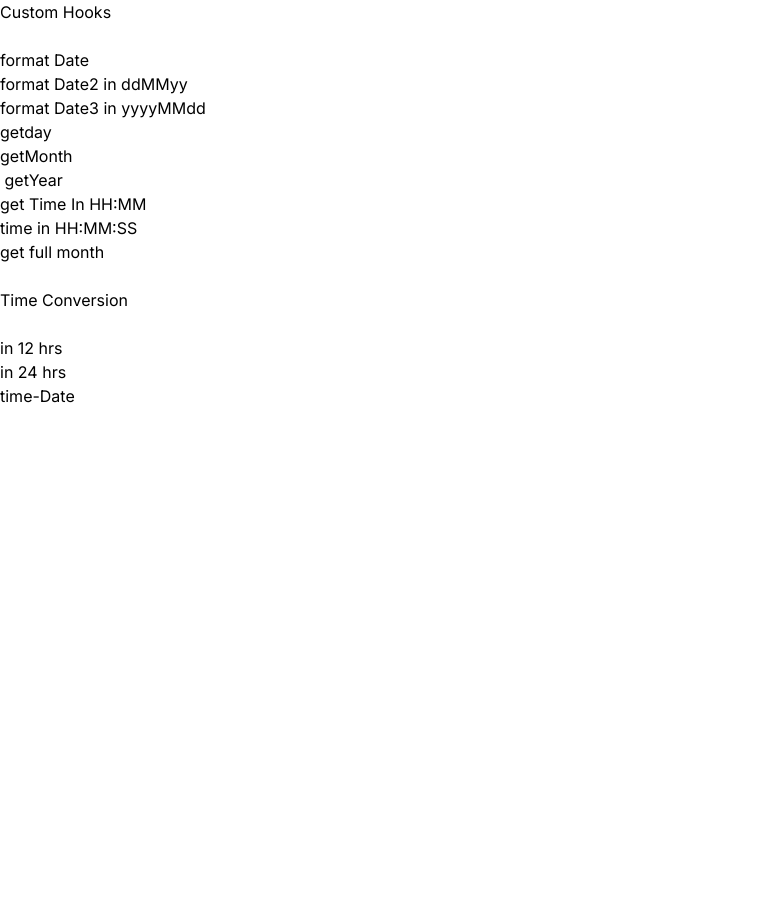
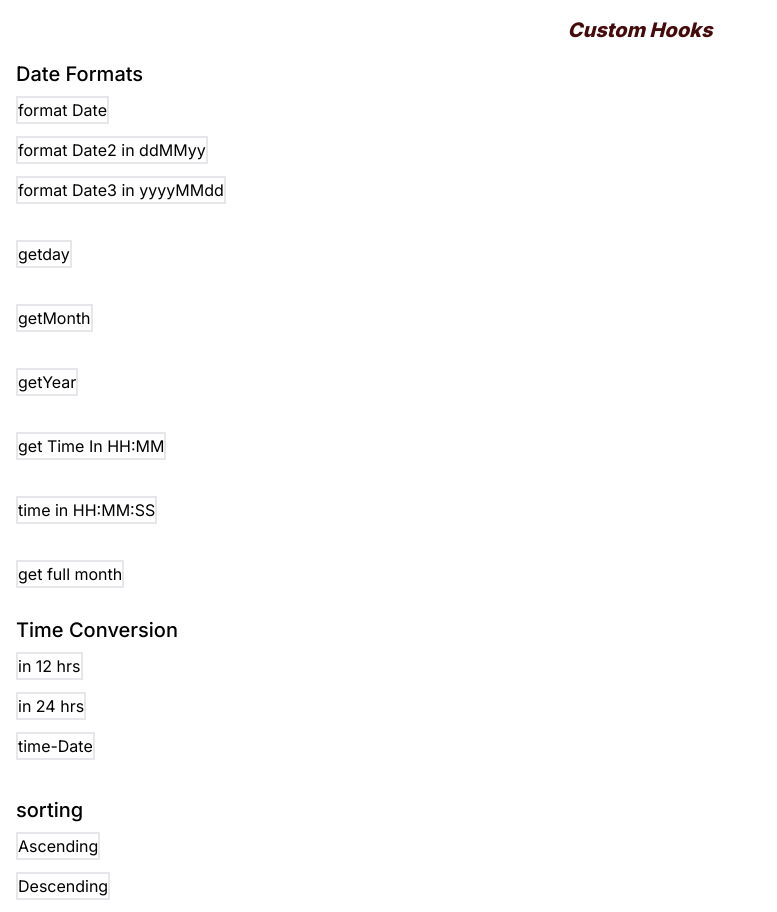
Before and after one commit to Chhavi0405/hooks, a Next.js app: page / in a window 1280 px wide. Shown: the whole page, without its empty margins (0-777 px from the left). Before the commit the page ends 800 px from the top, so only its background shows below. Built offline with nearby package versions, Linux system fonts and the light colour scheme.

Commit message:
date sorting and styling

```diff
--- a/app/page.tsx
+++ b/app/page.tsx
@@ -3,6 +3,7 @@
 import { useState } from "react";
 import useFormat from "./useFormats/page";
 import useConversion from "./useConversion/page";
+import UseDateSorting from "./useDateSorting/page";
 
 export default function Home() {
   const {
@@ -16,20 +17,48 @@ export default function Home() {
     getTimeInHHMMSS,
     getyyyyMMdd,
     getyyyyMMMMdd,
+  } = useFormat();
+  const { convertTimeTo12HourTime, convertTimeTo24HourTime, getTimeAndDate } =
+    useConversion();
+  const { sortDateAsc, sortDateDesc } = UseDateSorting();
 
-  } = useFormat();
-  const {convertTimeTo12HourTime,convertTimeTo24HourTime,getTimeAndDate} = useConversion()
   const [input, setInput] = useState<string | number>();
-  const [isDay,setIsDay] = useState<string | number>();
-  const [isFullYearFormat,setIsFullYearFormat]=useState<string | number>();
+  const [isDay, setIsDay] = useState<string | number>();
+  const [isFullYearFormat, setIsFullYearFormat] = useState<string | number>();
   const [inputDay, setInputDay] = useState<string | number>();
-  const [isMonth,setIsMonth]  = useState<string|number|Date>()
-  const [isFullTime,setIsFullTime] = useState<string|number|Date>()
+  const [isMonth, setIsMonth] = useState<string | number | Date>();
+  const [isFullTime, setIsFullTime] = useState<string | number | Date>();
   const [isTime, setIsTime] = useState<number | Date | string>();
-  const [isMonthFull,setIsMonthFull]  = useState<string|number|Date>()
-  const [is12hrs,setIs12Hrs] = useState <number|string|Date>()
-  const [is24hrs,setIs24Hrs] = useState<number|string|Date>()
-  const [isTimeDate,setisTimeDate] = useState<number|string|Date>()
+  const [isMonthFull, setIsMonthFull] = useState<string | number | Date>();
+  const [is12hrs, setIs12Hrs] = useState<number | string | Date>();
+  const [is24hrs, setIs24Hrs] = useState<number | string | Date>();
+  const [isTimeDate, setisTimeDate] = useState<number | string | Date>();
+  const [isAsc, setIsAsc] = useState<number[] | Date[] | undefined>([]);
+  const [isDesc, setIsDesc] = useState<number[] | Date[] | undefined>([]);
+
+  const dates = [
+    new Date(1995, 6, 2),
+    new Date(1997, 6, 2),
+    new Date(1989, 6, 10),
+    new Date(1987, 1, 11),
+  ];
+
+  const handleAsc = () => {
+    setIsAsc(sortDateAsc(dates));
+  };
+
+  console.log(isAsc, "ascending");
+  const ascDates = sortDateAsc(dates);
+  //  console.log(ascDates,"qwer")
+
+  const handleDesc = () => {
+    setIsDesc(sortDateDesc(dates));
+  };
+
+  console.log(isDesc, "descending");
+  // const descendDate = sortDateDesc(dates2)
+  // console.log(descendDate,"descend")
+
   const handleFormatdate = () => {
     setInput(getYear(getDate()));
   };
@@ -41,80 +70,111 @@ export default function Home() {
   const handleGetTime = () => {
     setIsTime(getTimeInHHMM(getDate()));
   };
-  const handleFullMonth =()=>{
-    setIsMonthFull(getyyyyMMMMdd(getDate()))
-  }
-  const handleTime =()=>{
-  setIs12Hrs(convertTimeTo12HourTime(getDate()))
-  }
-  const handleTimeIn24 =()=>{
-    setIs24Hrs(convertTimeTo24HourTime(getDate()))
-  }
-  const handleTimeDate =()=>{
-    setisTimeDate(getTimeAndDate(getDate()))
-  }
-  const handleGetDay=()=>{
-    setIsDay(getMMddyyyy(getDate("2023-05-23")))
-  }
-  const handleddMMyy =()=>{
-    setIsFullYearFormat(getyyyyMMdd(getDate()))
-  }
-  const handleMonth =()=>{
-    setIsMonth(getMonth(getDate()))
-  }
-  const handleFullTime =()=>{
-    setIsFullTime(getTimeInHHMMSS(getDate()))
-  }
+  const handleFullMonth = () => {
+    setIsMonthFull(getyyyyMMMMdd(getDate()));
+  };
+  const handleTime = () => {
+    setIs12Hrs(convertTimeTo12HourTime(getDate()));
+  };
+  const handleTimeIn24 = () => {
+    setIs24Hrs(convertTimeTo24HourTime(getDate()));
+  };
+  const handleTimeDate = () => {
+    setisTimeDate(getTimeAndDate(getDate()));
+  };
+  const handleGetDay = () => {
+    setIsDay(getMMddyyyy(getDate("2023-05-23")));
+  };
+  const handleddMMyy = () => {
+    setIsFullYearFormat(getyyyyMMdd(getDate()));
+  };
+  const handleMonth = () => {
+    setIsMonth(getMonth(getDate()));
+  };
+  const handleFullTime = () => {
+    setIsFullTime(getTimeInHHMMSS(getDate()));
+  };
+
   return (
     <>
-      <h2>Custom Hooks</h2>
-<br/>
-      <button onClick={() =>handleGetDay() }>
-        format Date
-      </button> &nbsp;
-      {isDay}
-      <br />
-      <button onClick={() => getddMMyy(getDate())}>
+
+    <div className="px-4 py-4 ">
+      <h2 className="text-xl text-center italic font-extrabold text-red-950 mb-4">Custom Hooks</h2>
+
+      <h2 className="text-xl font-medium mb-2">Date Formats</h2>
+      <button className=" border-2 mb-3  space-x-4" onClick={() => handleGetDay()}>format Date</button>
+
+      <p className=" space-x-4 text-pink-950">{isDay}</p>
+
+      <button className=" border-2 mb-3" onClick={() => getddMMyy(getDate())}>
         format Date2 in ddMMyy
       </button>
       <br />
-      <button onClick={() =>handleddMMyy() }>
+      <button className=" border-2 mb-3" onClick={() => handleddMMyy()}>
         format Date3 in yyyyMMdd
-      </button> &nbsp;
-       {isFullYearFormat}
+      </button>{" "}
+      <p className=" space-x-4 text-pink-950">{isFullYearFormat}</p>
+
       <br />
-      <button onClick={() => handleDay()}>getday</button>
-      &nbsp;
-      {inputDay}
+      <button className=" border-2 mb-3" onClick={() => handleDay()}>getday</button>
+      <p className=" space-x-4 text-pink-950">{inputDay}</p>
+
       <br />
-      <button onClick={() => handleMonth}>getMonth</button>
-      <br /> &nbsp;
-      {isMonth}
-      <button onClick={() => handleFormatdate()}>getYear</button>
-      &nbsp;{input}
+      <button className=" border-2 mb-3" onClick={() => handleMonth()}>getMonth</button>
+      <p className=" space-x-4 text-pink-950">{isMonth}</p>
       <br />
-      <button onClick={() => handleGetTime()}>get Time In HH:MM</button>
-      &nbsp;{isTime}
+      <button className=" border-2 mb-3" onClick={() => handleFormatdate()}>getYear</button>
+      <p className=" space-x-4 text-pink-950">{input}</p>
       <br />
-      <button onClick={() => handleFullTime()}>
-        time in HH:MM:SS
+      <button  className=" border-2 mb-3" onClick={() => handleGetTime()}>get Time In HH:MM</button>
+      <p className=" space-x-4 text-pink-950">{isTime}</p>
+      <br />
+      <button className=" border-2 mb-3" onClick={() => handleFullTime()}>time in HH:MM:SS</button>
+      <p className=" space-x-4 text-pink-950">{isFullTime}</p>
+      <br />
+      <button className=" border-2 mb-3" onClick={() => handleFullMonth()}>get full month</button>
+      <p className=" space-x-4 text-pink-950">{isMonthFull}</p>
+
+      </div>
+
+      <div className="px-4">
+      <h2 className="text-xl font-medium mb-2">Time Conversion</h2>
+
+      <button className=" border-2 mb-3"
+        onClick={() => {
+          handleTime();
+        }}
+      >
+        in 12 hrs
       </button>
-      &nbsp;{isFullTime}
-      <br/>
-      <button onClick={()=>handleFullMonth()}>get full month</button>
-     &nbsp; {isMonthFull}
-      <br/>
-      <br/>
-      <h2>Time Conversion</h2>
-      <br/>
-      <button onClick={()=>{handleTime()}}>in 12 hrs</button>
       &nbsp;{is12hrs}
-      <br/>
-      <button onClick={()=>handleTimeIn24()}>in 24 hrs</button>
+      <br />
+      <button className=" border-2 mb-3" onClick={() => handleTimeIn24()}>in 24 hrs</button>
       &nbsp;{is24hrs}
     <br/>
-      <button onClick={()=>handleTimeDate()}>time-Date</button>
+      <button className=" border-2 mb-3  " onClick={() => handleTimeDate()}>time-Date</button>
       &nbsp;{isTimeDate}
+      <br />
+      <br />
+
+      </div>
+
+      <div className="px-4">
+      <h3 className="text-xl  font-medium mb-2" >sorting</h3>
+
+      <button className=" border-2 mb-3" onClick={() => handleAsc()}>Ascending</button>
+      &nbsp;
+      {/* {isAsc?.map((dates) => {
+        console.log(dates,"ASC dates")
+      })} */}
+      <br />
+
+      <button className=" border-2 mb-3" onClick={() => handleDesc()}>Descending</button>
+      &nbsp;
+      {/* {isDesc?.map((dates2, index: number) => {
+        console.log(dates2, "DESCdates");
+      })} */}
+      </div>
     </>
   );
 }
--- a/app/useDateSorting/page.tsx
+++ b/app/useDateSorting/page.tsx
@@ -0,0 +1,23 @@
+import { compareAsc, compareDesc } from "date-fns"
+
+
+export default function UseDateSorting () {
+
+const sortDateAsc=(date?: Date[] | undefined)=>{
+    const arr :Date[]|number[]|undefined=date;
+    const sortedDates =arr?.sort(compareAsc)
+    return sortedDates
+
+
+}
+
+const sortDateDesc=(date?: Date[] | undefined)=>{
+    const arr1 :Date[]|number[]|undefined=date;
+    const sortedDatesDesc =arr1?.sort(compareDesc)
+    return sortedDatesDesc
+
+
+}
+return{sortDateAsc,sortDateDesc}
+
+}
```
Lines whose indentation alone changed are shown as unchanged.
